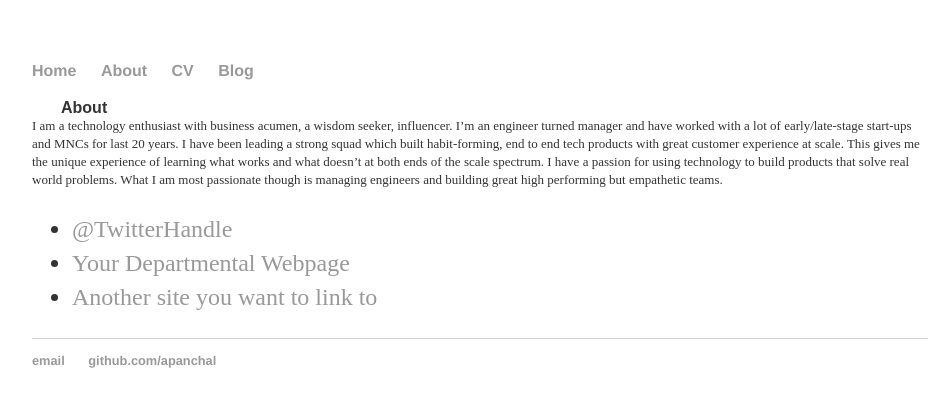
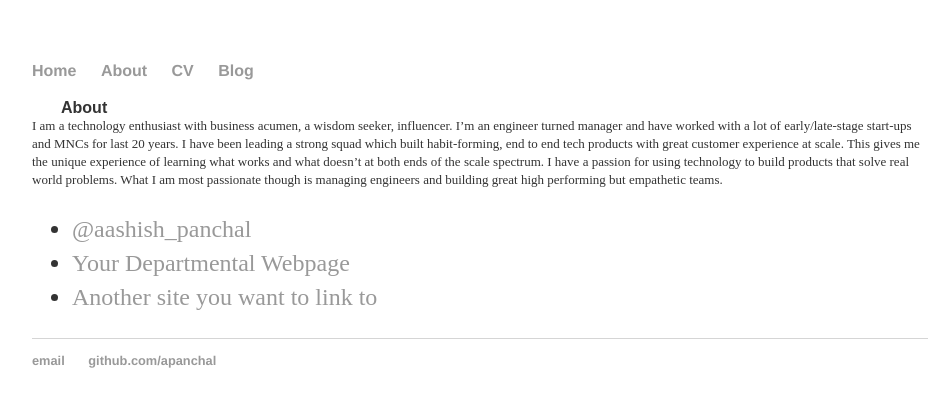
Before and after one commit to apanchal/apanchal.github.io, a Jekyll site: the page built from about/index.html, in a window 1280 px wide. Shown: the top 407 px of the page, without its empty margins (160-1111 px from the left). Built offline with Jekyll 4.4.1, drawn with Linux system fonts in a browser that asks for light colours.

Commit message:
Update index.html

```diff
--- a/about/index.html
+++ b/about/index.html
@@ -12,7 +12,7 @@ I have been leading a strong squad which built habit-forming, end to end tech pr
 What I am most passionate though is managing engineers and building great high performing but empathetic teams. </p>
 
 			<ul class="contacts">
-				<li><a href="#">@TwitterHandle</a></li>
+				<li><a href="#">@aashish_panchal</a></li>
 				<li><a href="#">Your Departmental Webpage</a></li>
 				<li><a href="#">Another site you want to link to</a></li>
 				</ul>
```
